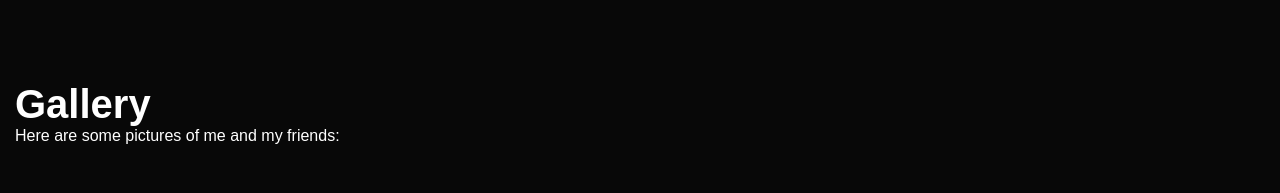
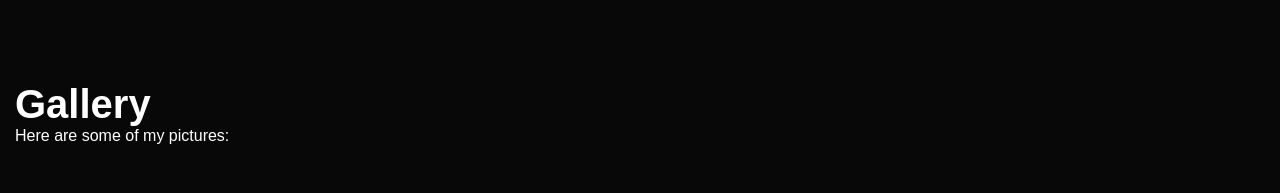
Before and after one commit to jamesologunsua/James-Portfoliio, a plain HTML site: page index.html in a window 1280 px wide. Shown: the part 2309-2502 px from the top of the page. Drawn offline with Linux system fonts and the light colour scheme.

Commit message:
Update index.html

```diff
--- a/index.html
+++ b/index.html
@@ -121,7 +121,7 @@
   <!-- New Gallery Section for Personal Photos -->
 <section id="gallery">
     <h2>Gallery</h2>
-    <p>Here are some pictures of me and my friends:</p>
+    <p>Here are some of my pictures:</p>
     <div class="work-list">
        <div class="work">
         <img src="img/photo1.jpg">
```
